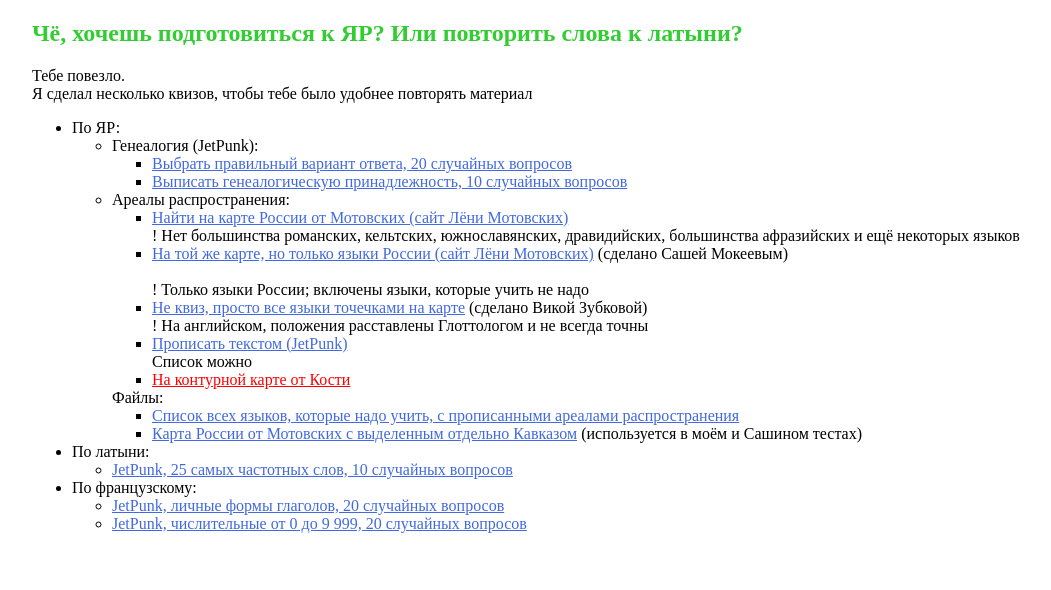
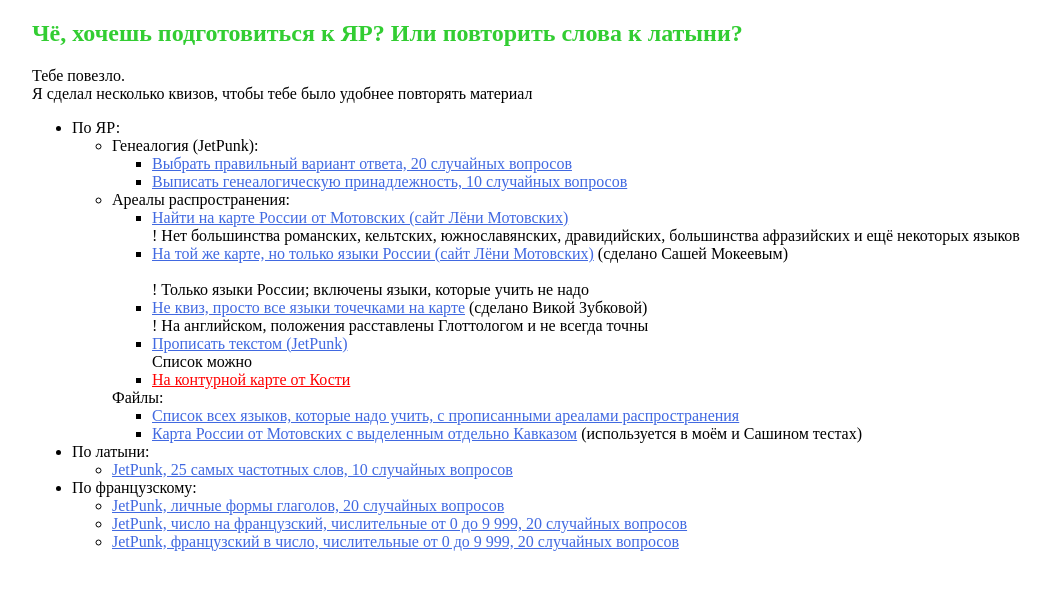
Before and after one commit to AjnoEO/lingdata, a plain HTML site: page kvizoj/index.html in a window 1280 px wide. Shown: the whole page, without its empty margins (0-1051 px from the left). Drawn offline with Linux system fonts and the light colour scheme.

Commit message:
Добавил квиз на французские числительные в обратную сторону

```diff
--- a/kvizoj/index.html
+++ b/kvizoj/index.html
@@ -51,7 +51,8 @@
         По французскому:
             <ul>
                 <li><a href="https://www.jetpunk.com/user-quizzes/1757900/quiz-6" target="_blank">JetPunk, личные формы глаголов, 20 случайных вопросов</a></li>
-                <li><a href="https://www.jetpunk.com/user-quizzes/1757900/quiz-7" target="_blank">JetPunk, числительные от 0 до 9 999, 20 случайных вопросов</a></li>
+                <li><a href="https://www.jetpunk.com/user-quizzes/1757900/quiz-7" target="_blank">JetPunk, число на французский, числительные от 0 до 9 999, 20 случайных вопросов</a></li>
+                <li><a href="https://www.jetpunk.com/user-quizzes/1757900/quiz-8" target="_blank">JetPunk, французский в число, числительные от 0 до 9 999, 20 случайных вопросов</a></li>
             </ul>
         </li>
     </ul>
```
